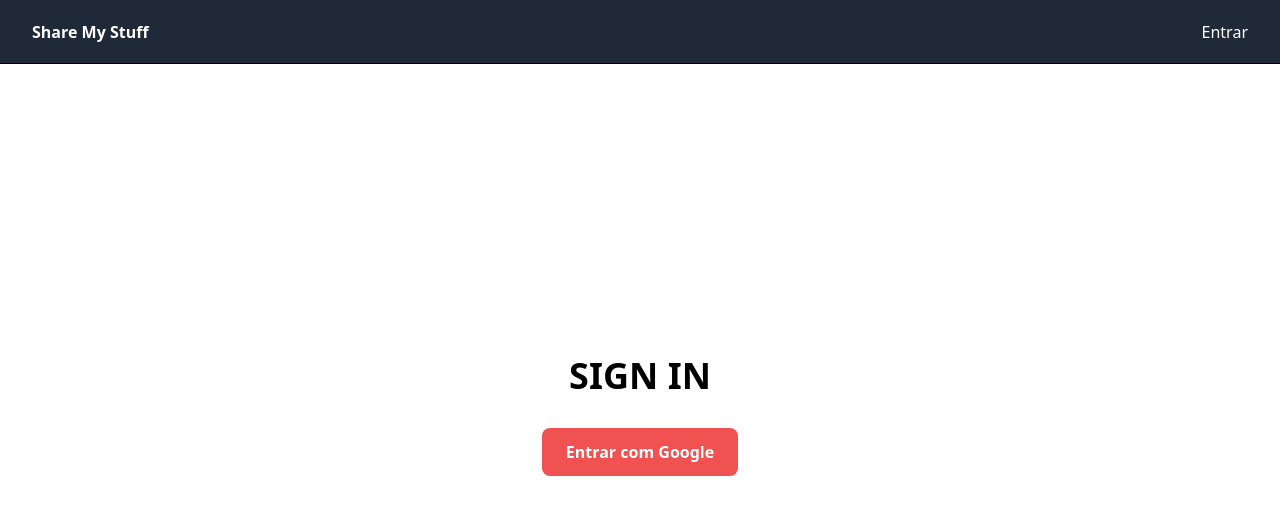
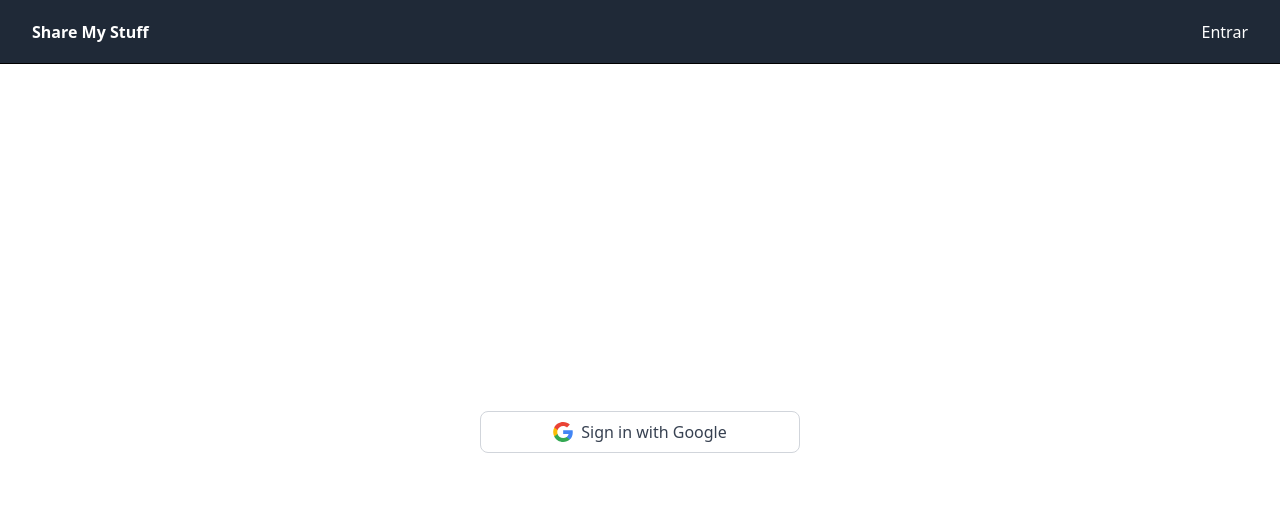
Before and after one commit to Emesson-cmd/share-my-stuff, a Next.js app: page / in a window 1280 px wide. Shown: the top 514 px of the page. Built offline with nearby package versions, Linux system fonts and the light colour scheme; no server answers.

Commit message:
feat: Implement Google login functionality with popup and success handling

```diff
--- a/src/app/components/features/ButtonGoogle/index.tsx
+++ b/src/app/components/features/ButtonGoogle/index.tsx
@@ -1,14 +1,71 @@
 'use client';
 
-import { signIn } from 'next-auth/react';
+import { useEffect, useState } from 'react';
+import Image from 'next/image';
+import GoogleLogo from '@/app/assets/images/google-logo.svg';
 
 export default function ButtonGoogle() {
+  const [loading, setLoading] = useState(false);
+
+  function reloadAndReset() {
+    setLoading(false);
+    window.location.reload();
+  }
+
+  function handleLogin() {
+    setLoading(true);
+
+    const popup = window.open(
+      '/login/popup',
+      'Login with Google',
+      'width=500,height=600'
+    );
+
+    window.addEventListener('message', (event) => {
+      if (event.data === 'login-success') {
+        popup?.close();
+        reloadAndReset();
+      }
+    });
+  }
+
+  useEffect(() => {
+    function handleMessage(event: MessageEvent) {
+      if (event.data === 'login-success') {
+        reloadAndReset();
+      } else if (event.data === 'login-cancelled') {
+        setLoading(false);
+      }
+    }
+
+    window.addEventListener('message', handleMessage);
+    return () => {
+      window.removeEventListener('message', handleMessage);
+    };
+  }, []);
+
   return (
     <button
-      onClick={() => signIn('google')}
-      className="mb-8 px-6 py-3 bg-red-500 text-white rounded-lg hover:bg-red-600 font-semibold"
+      onClick={handleLogin}
+      disabled={loading}
+      className="flex items-center justify-center w-full max-w-xs gap-2 px-4 py-2 border border-gray-300 rounded-lg bg-white text-gray-700 hover:bg-gray-50 font-medium disabled:opacity-70"
     >
-      Entrar com Google
+      {loading ? (
+        <div className="flex items-center justify-center">
+          <div className="h-5 w-5 border-b-2 border-gray-900 rounded-full animate-spin"></div>
+        </div>
+      ) : (
+        <>
+          <Image
+            className="w-5 h-5"
+            src={GoogleLogo}
+            alt="Google logo"
+            width={20}
+            height={20}
+          />
+          <span>Sign in with Google</span>
+        </>
+      )}
     </button>
   );
 }
--- a/src/app/layout.tsx
+++ b/src/app/layout.tsx
@@ -1,5 +1,6 @@
 import type { Metadata } from 'next';
 import { Geist, Geist_Mono } from 'next/font/google';
+import { Providers } from './providers'; // 👈 importa o wrapper
 import Navbar from '@/app/components/features/Navbar';
 import './globals.css';
 
@@ -28,10 +29,12 @@ export default function RootLayout({
       <body
         className={`${geistSans.variable} ${geistMono.variable} antialiased`}
       >
-        <Navbar />
-        <div className="flex flex-col items-center justify-center  py-2 h-[calc(100vh-65px)]">
-          {children}
-        </div>
+        <Providers>
+          <Navbar />
+          <div className="flex flex-col items-center justify-center  py-2 h-[calc(100vh-65px)]">
+            {children}
+          </div>
+        </Providers>
       </body>
     </html>
   );
--- /dev/null
+++ b/src/app/login/popup/page.tsx
@@ -0,0 +1,25 @@
+// This page only serves to initiate the Google login process and, after completion, will notify the main page to perform a login.
+'use client';
+
+import { useEffect } from 'react';
+import { signIn } from 'next-auth/react';
+
+export default function LoginPopup() {
+  useEffect(() => {
+    function handleBeforeUnload() {
+      if (window.opener) {
+        window.opener.postMessage('login-cancelled', '*');
+      }
+    }
+
+    window.addEventListener('beforeunload', handleBeforeUnload);
+
+    signIn('google', { callbackUrl: '/login/success' });
+
+    return () => {
+      window.removeEventListener('beforeunload', handleBeforeUnload);
+    };
+  }, []);
+
+  return <p>Redirecting to Google...</p>;
+}
--- /dev/null
+++ b/src/app/login/success/page.tsx
@@ -0,0 +1,15 @@
+// When NextAuth finishes the login, it redirects to here. This page notifies the main page to perform a login and, if successful, closes the popup.
+'use client';
+
+import { useEffect } from 'react';
+
+export default function LoginSuccess() {
+  useEffect(() => {
+    if (window.opener) {
+      window.opener.postMessage('login-success', window.location.origin);
+      window.close();
+    }
+  }, []);
+
+  return <p>Completing login...</p>;
+}
--- a/src/app/page.tsx
+++ b/src/app/page.tsx
@@ -9,10 +9,5 @@ export default async function Home() {
     redirect('/users');
   }
 
-  return (
-    <>
-      <h1 className="text-4xl font-bold mb-8 uppercase">Sign In</h1>
-      <ButtonGoogle />
-    </>
-  );
+  return <ButtonGoogle />;
 }
--- /dev/null
+++ b/src/app/providers/index.tsx
@@ -0,0 +1,7 @@
+'use client';
+
+import { SessionProvider } from 'next-auth/react';
+
+export function Providers({ children }: { children: React.ReactNode }) {
+  return <SessionProvider>{children}</SessionProvider>;
+}
```
Also changed, not shown: src/app/assets/images/google-logo.svg (added).
